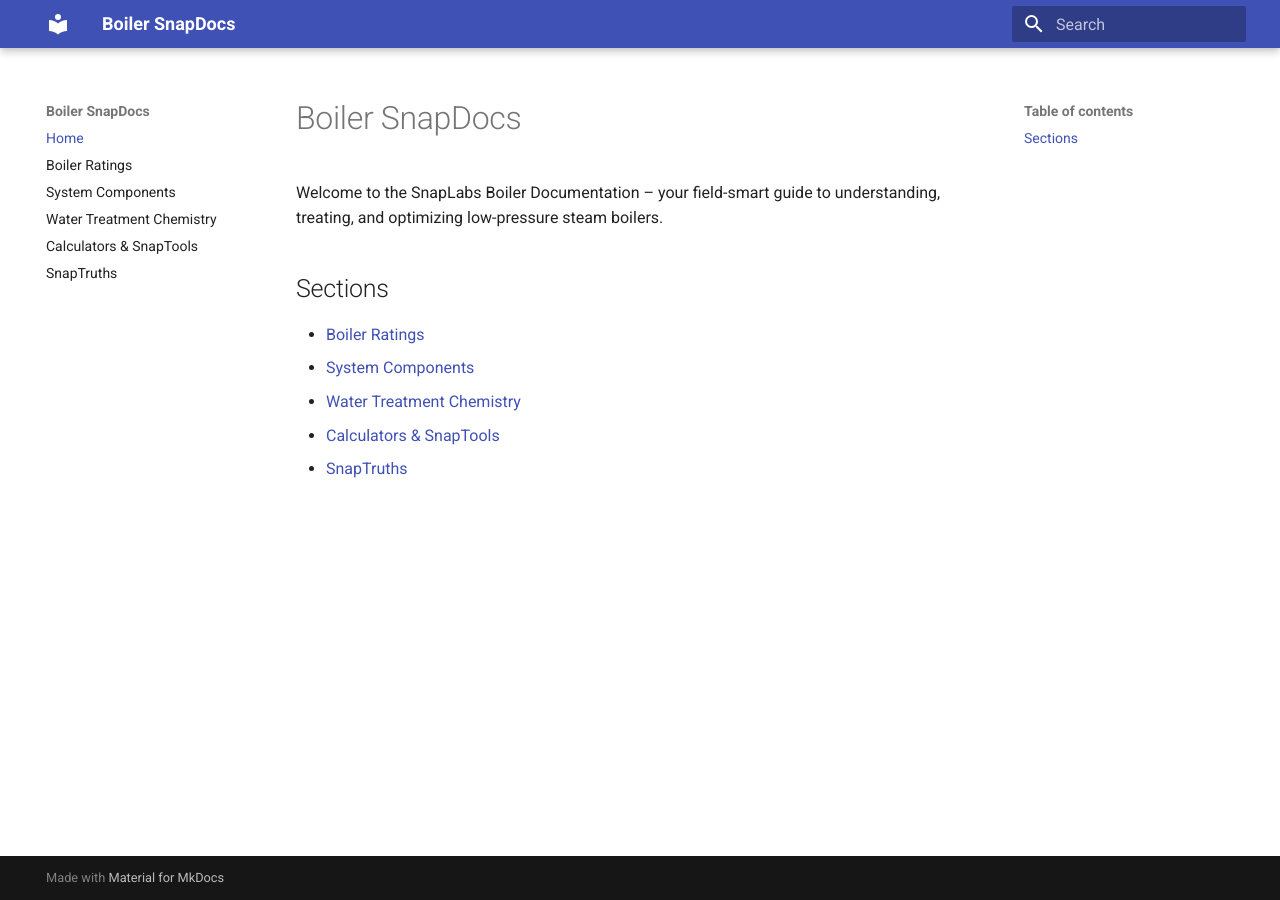
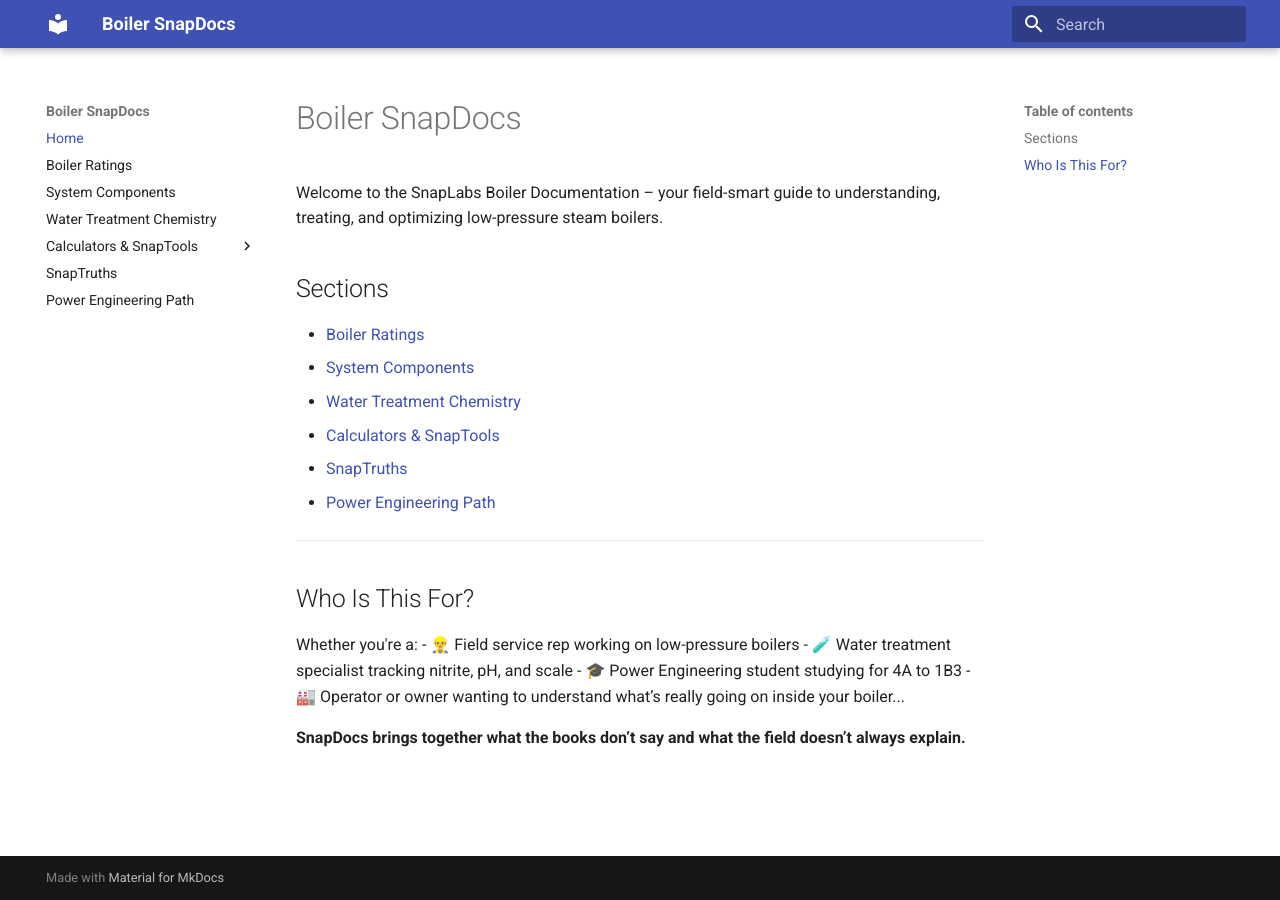
Before and after one commit to danvillar/boiler, an MkDocs documentation site: the page built from docs/index.md, in a window 1280 px wide. Built offline with MkDocs 1.6.1 and Material for MkDocs 9.7.7, drawn with Linux system fonts in a browser that asks for light colours.

```diff
--- a/docs/index.md
+++ b/docs/index.md
@@ -9,3 +9,16 @@ Welcome to the SnapLabs Boiler Documentation – your field-smart guide to under
 - [Water Treatment Chemistry](water-treatment.md)
 - [Calculators & SnapTools](calculators.md)
 - [SnapTruths](snaptruths.md)
+- [Power Engineering Path](power-engineering.md)
+
+---
+
+## Who Is This For?
+
+Whether you're a:
+- 👷‍♂️ Field service rep working on low-pressure boilers
+- 🧪 Water treatment specialist tracking nitrite, pH, and scale
+- 🎓 Power Engineering student studying for 4A to 1B3
+- 🏭 Operator or owner wanting to understand what’s really going on inside your boiler...
+
+**SnapDocs brings together what the books don’t say and what the field doesn’t always explain.**
--- a/mkdocs.yml
+++ b/mkdocs.yml
@@ -4,7 +4,10 @@ nav:
   - Boiler Ratings: boiler-ratings.md
   - System Components: system-components.md
   - Water Treatment Chemistry: water-treatment.md
-  - Calculators & SnapTools: calculators.md
+  - Calculators & SnapTools:
+    - Overview: calculators.md
+    - SnapPrecise Calculator: snapprecise.md
   - SnapTruths: snaptruths.md
+  - Power Engineering Path: power-engineering.md
 theme:
   name: material
```
Also changed, not shown: docs/calculators.md (+5 -1 lines), docs/power-engineering.md (added, +16 -0 lines), docs/snapprecise.md (added, +21 -0 lines), docs/snaptruths.md (+10 -1 lines).
